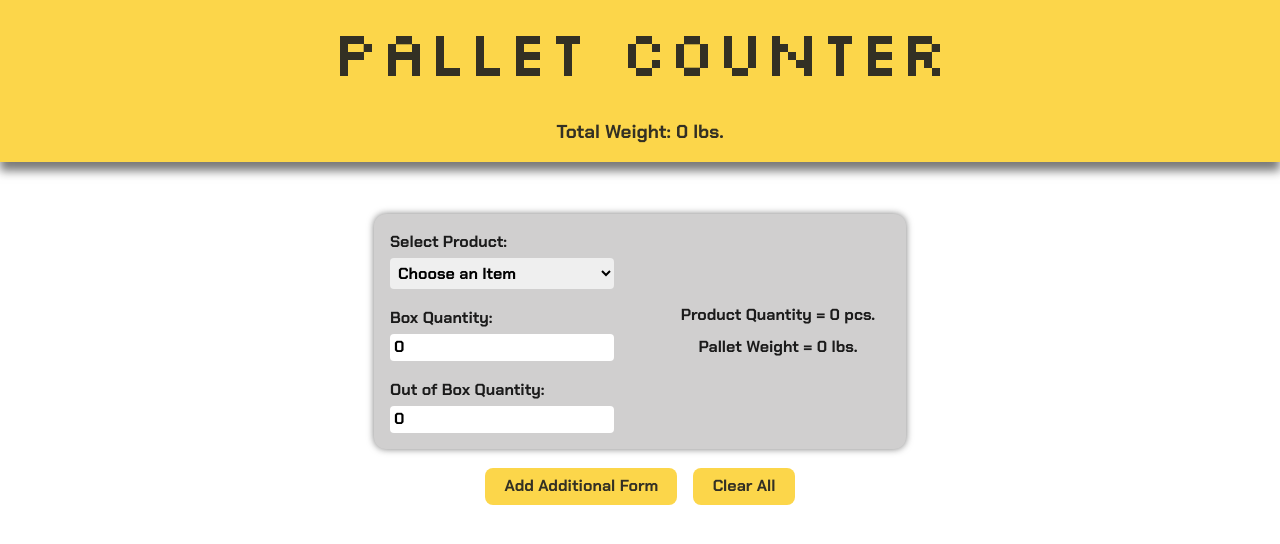
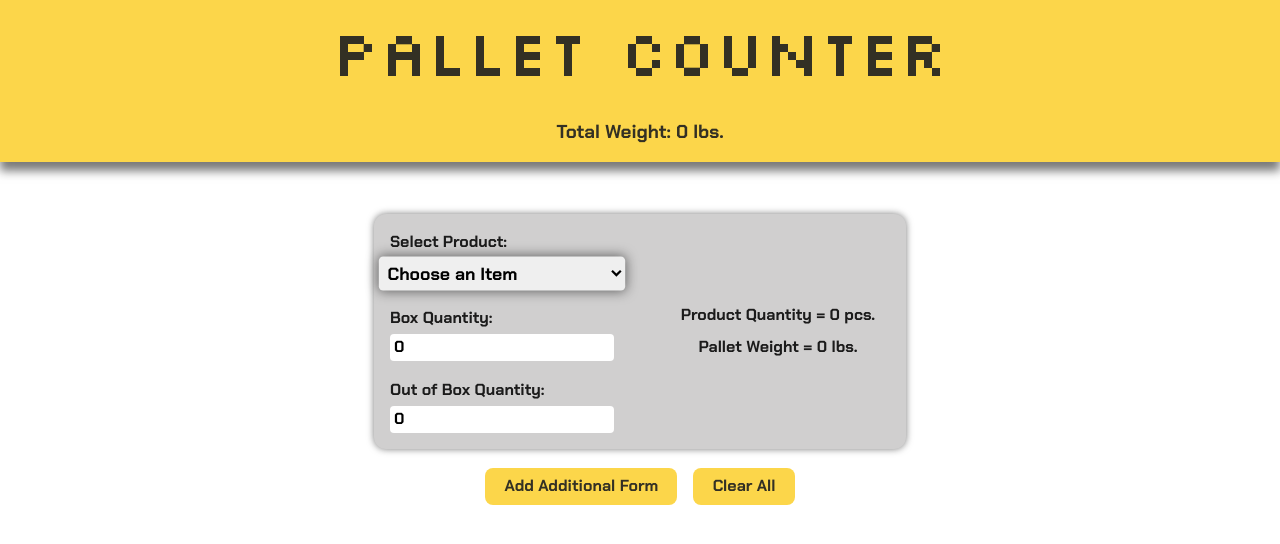
Before and after one commit to Jayrassic/react_pallet_counter, a React (Vite) app: page / in a window 1280 px wide. Shown: the top 544 px of the page. Built offline with nearby package versions, Linux system fonts and the light colour scheme.

Commit message:
Focuses on new input

```diff
--- a/src/components/ProductForm.tsx
+++ b/src/components/ProductForm.tsx
@@ -1,4 +1,4 @@
-import { useState, useContext, useEffect } from "react";
+import { useState, useContext, useEffect, useRef } from "react";
 import { TotalContext, ProductContext } from "../contexts/TotalsContext";
 
 export interface ProductDataInterface {
@@ -59,12 +59,22 @@ function ProductForm({ id }: { id: number }) {
     setProductData(data);
   }
 
+  const firstInput = useRef<HTMLSelectElement>(null);
+
+  useEffect(() => {
+    if (firstInput.current) {
+      firstInput.current.focus();
+      firstInput.current.scrollIntoView();
+    }
+  }, []);
+
   return (
     <div className="form-holder">
       <form>
         <div className="input-container">
           <label htmlFor="productSelection">Select Product:</label>
           <select
+            ref={firstInput}
             name="productSelection"
             id="productSelection"
             onChange={(e) => {
```
